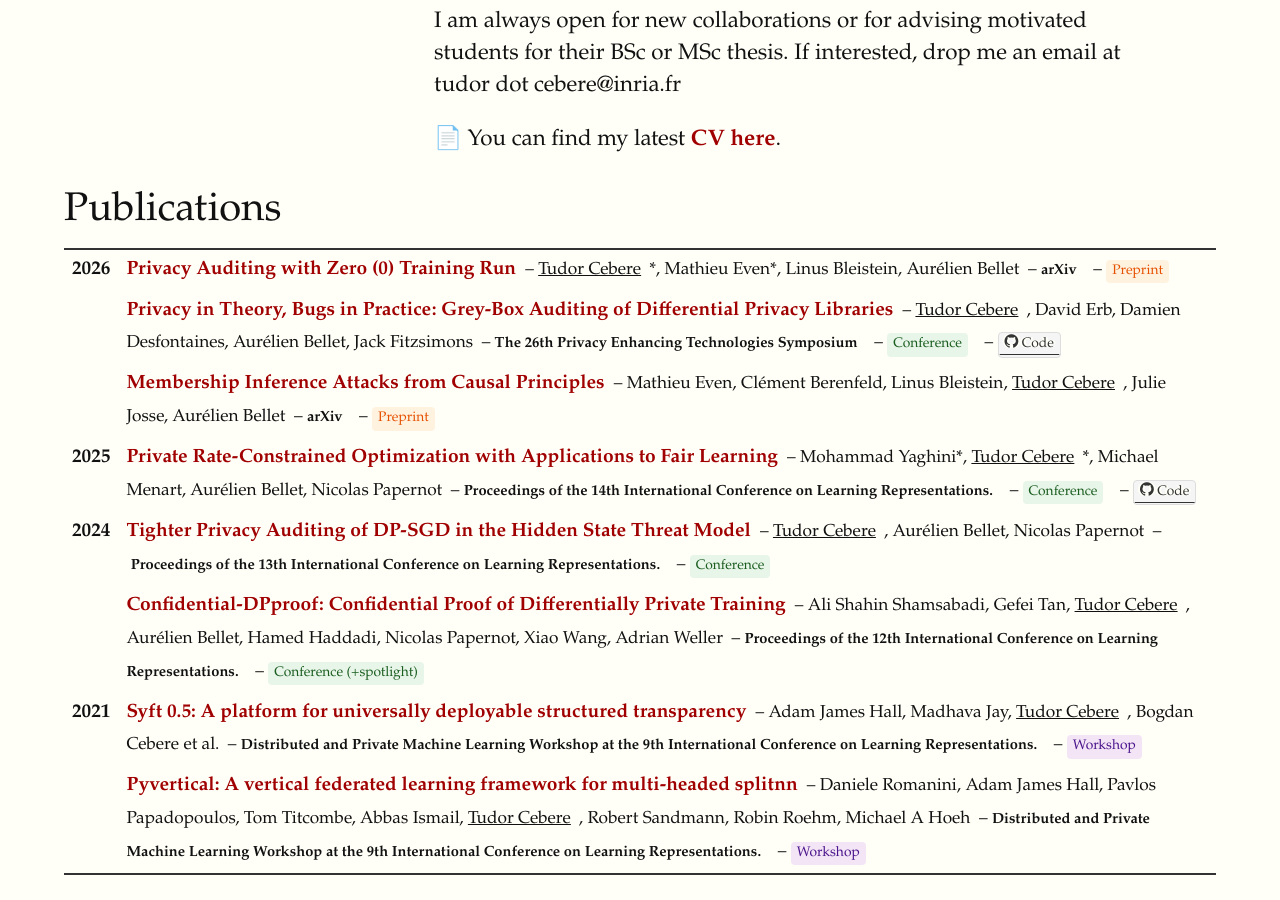
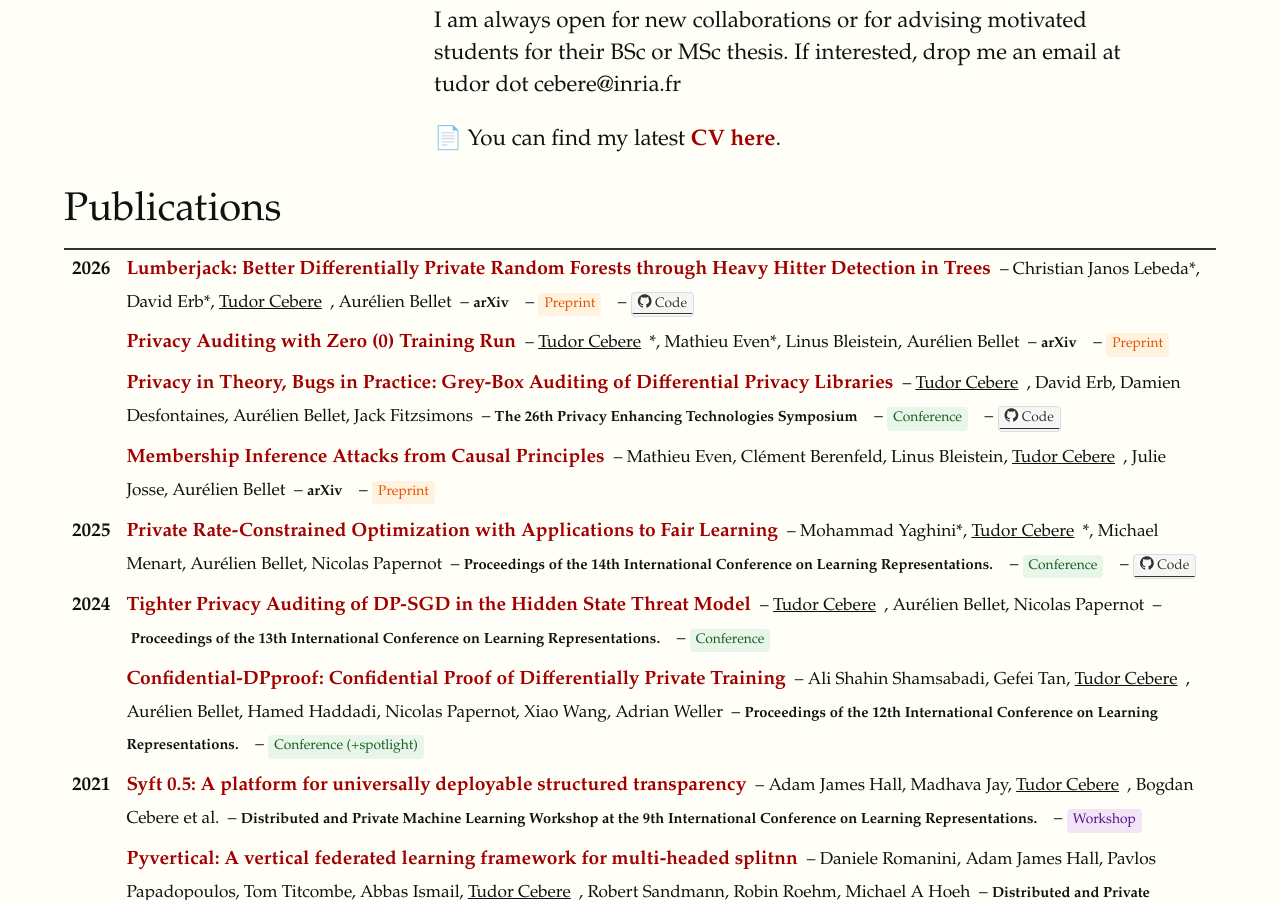
Before and after one commit to tudorcebere/tudorcebere.github.io, a Jekyll site: the page built from index.html, in a window 1280 px wide and 900 px high, scrolled down 816 px. Built offline with Jekyll 4.4.1, drawn with Linux system fonts in a browser that asks for light colours; some web fonts are replaced.

Commit message:
Site updated at 2026-05-25 09:52:32 UTC

```diff
--- a/_data/publications.yaml
+++ b/_data/publications.yaml
@@ -1,3 +1,11 @@
+- title: "Lumberjack: Better Differentially Private Random Forests through Heavy Hitter Detection in Trees"
+  year: 2026
+  link: "https://arxiv.org/abs/2605.22756"
+  code: "https://github.com/daviderb/Lumberjack"
+  authors: "Christian Janos Lebeda*, David Erb*, Tudor Cebere, Aurélien Bellet"
+  type: "Preprint"
+  venue: "arXiv"
+
 - title: "Privacy Auditing with Zero (0) Training Run"
   year: 2026
   link: "https://arxiv.org/pdf/2605.14591"
--- a/_includes/head.html
+++ b/_includes/head.html
@@ -4,7 +4,7 @@
   <meta name="viewport" content="width=device-width, initial-scale=1">
 
   <title>{% if page.title %}{{ page.title }}{% else %}{{ site.title }}{% endif %}</title>
-  <meta name="description" content="{% if page.excerpt %}{{ page.excerpt | strip_html | strip_newlines | truncate: 160 }}{% else %}{{ site.description }}{% endif %}">
+
 
   <!-- Google Fonts loaded here depending on setting in _data/options.yml true loads font, blank does not-->
   {% if site.data.options.lato_font_load %}
```
Also changed, not shown: .antigravitycli/d4be662e-35e1-4998-bfc6-98cd70969e0b.json (added), 9 other files.
